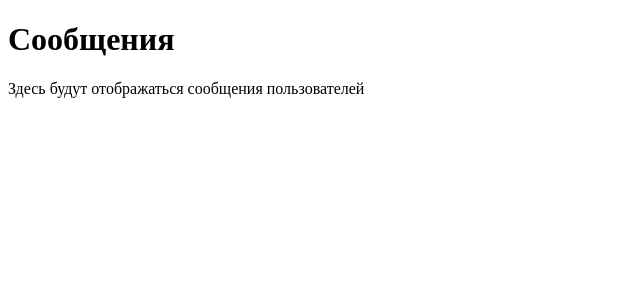
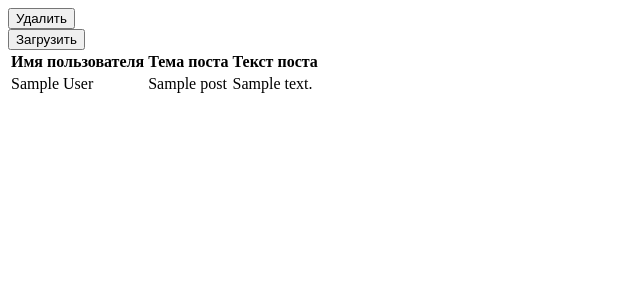
Before and after one commit to dennydenzel/traffic-light-test, a Django app: page / in a window 1280 px wide. Shown: the top 300 px of the page, without its empty margins (0-640 px from the left). Run offline with Django 3.2, Linux system fonts and the light colour scheme; tables that the repository leaves empty hold one stand-in row (values such as "Sample post").

Commit message:
Реализует отображение данных

```diff
--- a/posts/services.py
+++ b/posts/services.py
@@ -79,6 +79,12 @@ def load_data():
 
 
 def delete_data():
+    Post.objects.all().delete()
+    User.objects.all().delete()
     Address.objects.all().delete()
     Company.objects.all().delete()
-    User.objects.all().delete()
+
+
+def get_posts():
+    posts = Post.objects.values('user__name', 'title', 'body')
+    return posts
--- a/posts/templates/posts/index.html
+++ b/posts/templates/posts/index.html
@@ -7,7 +7,35 @@
     <title>Posts</title>
 </head>
 <body>
-    <h1>Сообщения</h1>
-    <p>Здесь будут отображаться сообщения пользователей</p>
+    <div>
+        <div>
+            <form method="POST"> {% csrf_token %}
+                <input type="hidden" name="action" value="delete">
+                <input type="submit" value="Удалить" class="button">
+            </form>
+            <form method="POST"> {% csrf_token %}
+                <input type="hidden" name="action" value="load">
+                <input type="submit" value="Загрузить" class="button">
+            </form>
+        </div>
+        <table class="table">
+            <thead>
+                <tr>
+                    <th>Имя пользователя</th>
+                    <th>Тема поста</th>
+                    <th>Текст поста</th>
+                </tr>
+            </thead>
+            <tbody>
+                {% for post in posts %}
+                    <tr>
+                        <td>{{post.user__name}}</td>
+                        <td>{{post.title}}</td>
+                        <td>{{post.body}}</td>
+                    </tr>
+                {% endfor %}
+            </tbody>
+        </table>
+    </div>
 </body>
 </html>
--- a/posts/views.py
+++ b/posts/views.py
@@ -1,6 +1,13 @@
-from posts.services import load_data
+from posts.services import delete_data, load_data, get_posts
 from django.shortcuts import render
 
 
 def posts_view(request):
-    return render(request, 'posts/index.html')
+    if request.method == 'POST':
+        if request.POST['action'] == 'delete':
+            delete_data()
+        if request.POST['action'] == 'load':
+            load_data()
+    posts = get_posts()
+    context = {'posts': posts}
+    return render(request, 'posts/index.html', context)
```
